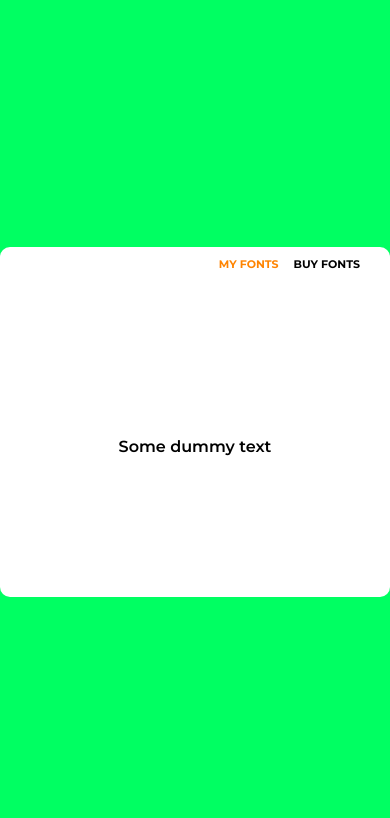
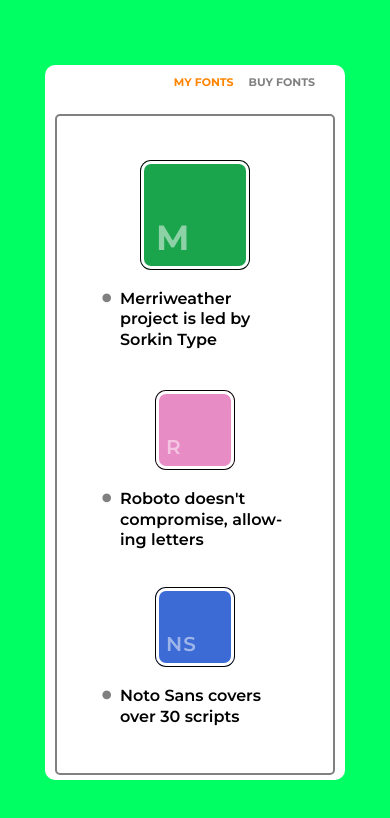
Before and after one commit to Kostya-star/layout-task, a website: page index.html in a window 390 px wide. Both pictures are taken after a click on the button "MY FONTS". Drawn offline with Linux system fonts and the light colour scheme.

Commit message:
made all of the functionality and made the layout adaptive

```diff
--- a/index.html
+++ b/index.html
@@ -17,12 +17,12 @@
   <div class="wrapper">
     <div class="card">
       <div class="card__heading">
-        <button id="card_contentBtn">My fonts</button>
-        <button id="dummy_textBtn">Buy fonts</button>
+        <button data-target="content">My fonts</button>
+        <button data-target="dummy">Buy fonts</button>
       </div>
-      <div class="card__body">
+      <div class="card__body" data-target="content">
         <div class="card__group">
-          <input type="radio" name="color" value="red" id="radio1">
+          <input type="radio" name="color" value="red">
           <div class="card__square square_green">
             <span>M</span>
           </div>
@@ -31,7 +31,7 @@
 
         <div class="card__col_2">
           <div class="card__group">
-            <input type="radio" name="color" value="green" id="radio2">
+            <input type="radio" name="color" value="green">
             <div class="card__square square_red">
               <span>R</span>
             </div>
@@ -39,7 +39,7 @@
           </div>
 
           <div class="card__group">
-            <input type="radio" name="color" value="blue" id="radio3">
+            <input type="radio" name="color" value="blue">
             <div class="card__square square_blue">
               <span>Ns</span>
             </div>
@@ -48,7 +48,7 @@
         </div>
 
       </div>
-      <div class="dummy_text">
+      <div class="dummy_text" data-target="dummy">
         <p>
           Some dummy text
         </p>
@@ -57,49 +57,26 @@
   </div>
 
   <script>
-    const cardContent = document.querySelector('.card__body');
-    const dummyContent = document.querySelector('.dummy_text');
-
-    const navButtons = document.querySelectorAll('.card__heading button')
+    const navButtons = document.querySelectorAll('button[data-target]')
+    const contents = document.querySelectorAll('div[data-target]');
 
     navButtons.forEach(btn => {
       btn.addEventListener('click', () => {
         navButtons.forEach(btn => {
-          btn.classList.remove('active')
-          btn.removeAttribute('style')
+          btn.style.color = 'gray'
         })
 
-        console.log(btn);
+        btn.style.color = 'rgb(255, 132, 0)'
 
-        btn.classList.add('active')
-        cardContent.setAttribute('style', 'display: none')
-        // dummyTextContent.setAttribute('style', `display: ${content === 'dummy' ? 'flex' : 'none'}`)
+        contents.forEach((block, ind) => {
+          block.style.display = btn.dataset.target === block.dataset.target ? 'flex' : 'none'
+        })
       })
     })
 
-
-    // const cardContentBtn = document.querySelector('#card_contentBtn');
-    // const dummyTextBtn = document.querySelector('#dummy_textBtn');
-
-    // let activeBtn = cardContentBtn;
-
-    // const handleClick = (button, content) => {
-    //   activeBtn.removeAttribute('style')
-    //   button.setAttribute('style', 'color: rgb(255, 132, 0)');
-    //   cardBlocksContent.setAttribute('style', `display: ${content === 'card' ? 'flex' : 'none'}`)
-    //   dummyTextContent.setAttribute('style', `display: ${content === 'dummy' ? 'flex' : 'none'}`)
-    //   activeBtn = button
-    // }
-
-    // cardContentBtn.addEventListener('click', () => handleClick(cardContentBtn, 'card'))
-    // dummyTextBtn.addEventListener('click', () => handleClick(dummyTextBtn, 'dummy'))
-
-    // activeBtn.setAttribute('style', 'color: rgb(255, 132, 0)');
-    // dummyTextContent.setAttribute('style', 'display: none')
-
-    // cardContentBtn.removeEventListener('click', handleClick);
-    // dummyTextBtn.removeEventListener('click', handleClick);
-
+    navButtons[0].style.color = 'rgb(255, 132, 0)'
+    navButtons[1].style.color = 'gray'
+    contents[1].style.display = 'none'
   </script>
 
 </body>
--- a/styles.css
+++ b/styles.css
@@ -173,3 +173,48 @@
     align-items: center;
     height: calc(100% - 30px);
 }
+
+/* @MEDIA */
+
+@media screen and (max-width: 750px) {
+    .card {
+        width: 390px;
+        height: 560px;
+    }
+    .card__body {
+        flex-direction: column;
+        align-items: center;
+    }
+    .card__group:has(.square_green) {
+        display: flex;
+        flex-direction: column;
+        align-items: center;
+    }
+    .card__group:has(.square_green) p {
+        width: 200px;
+    }
+}
+
+@media screen and (max-width: 500px) {
+    .card {
+        width: 300px;
+        height: 715px;
+    }
+    .card__group {
+        flex-direction: column;
+        align-items: center;
+        justify-content: center;
+        gap: 20px;
+    }
+    .card__group:has(.square_green) p {
+        width: 190px;
+    }
+
+    .card__col_2 p {
+        margin: 0;
+    }
+
+    .square_green {
+        margin: 0;
+    }
+}
```
